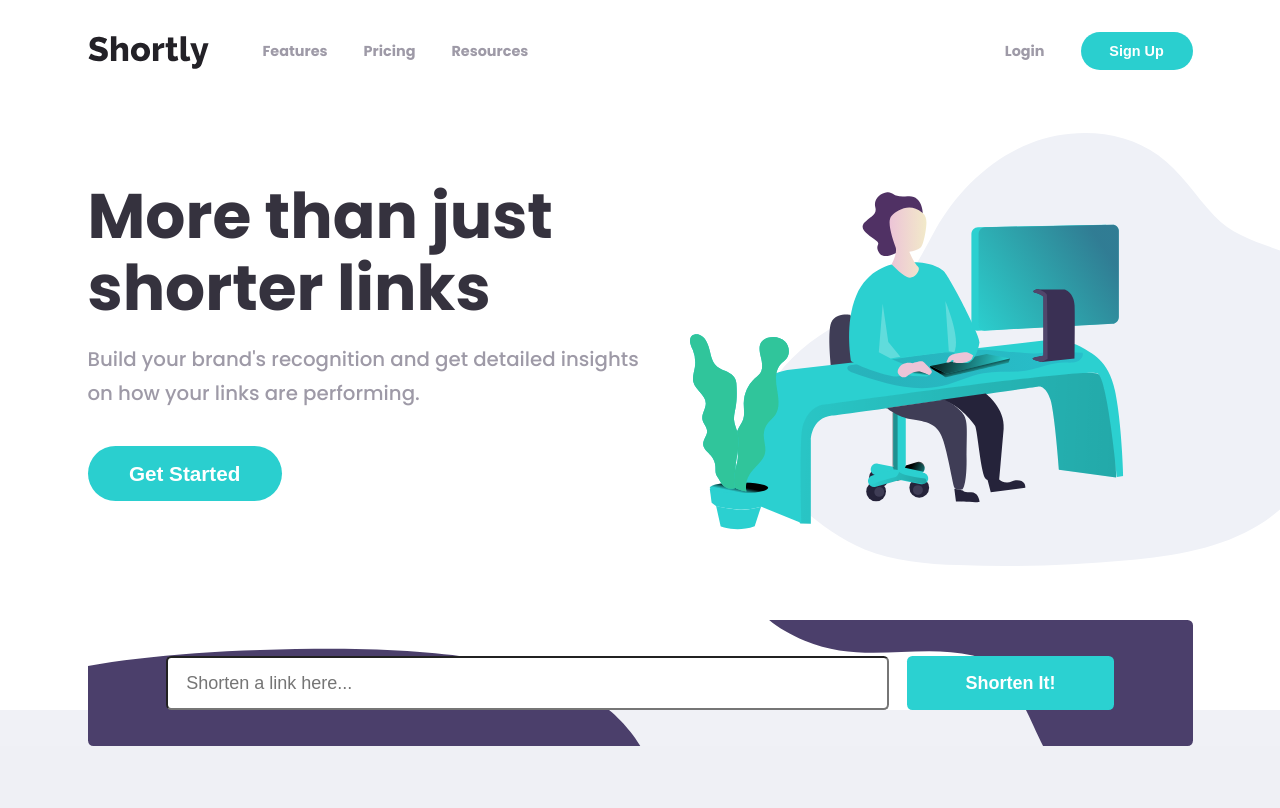
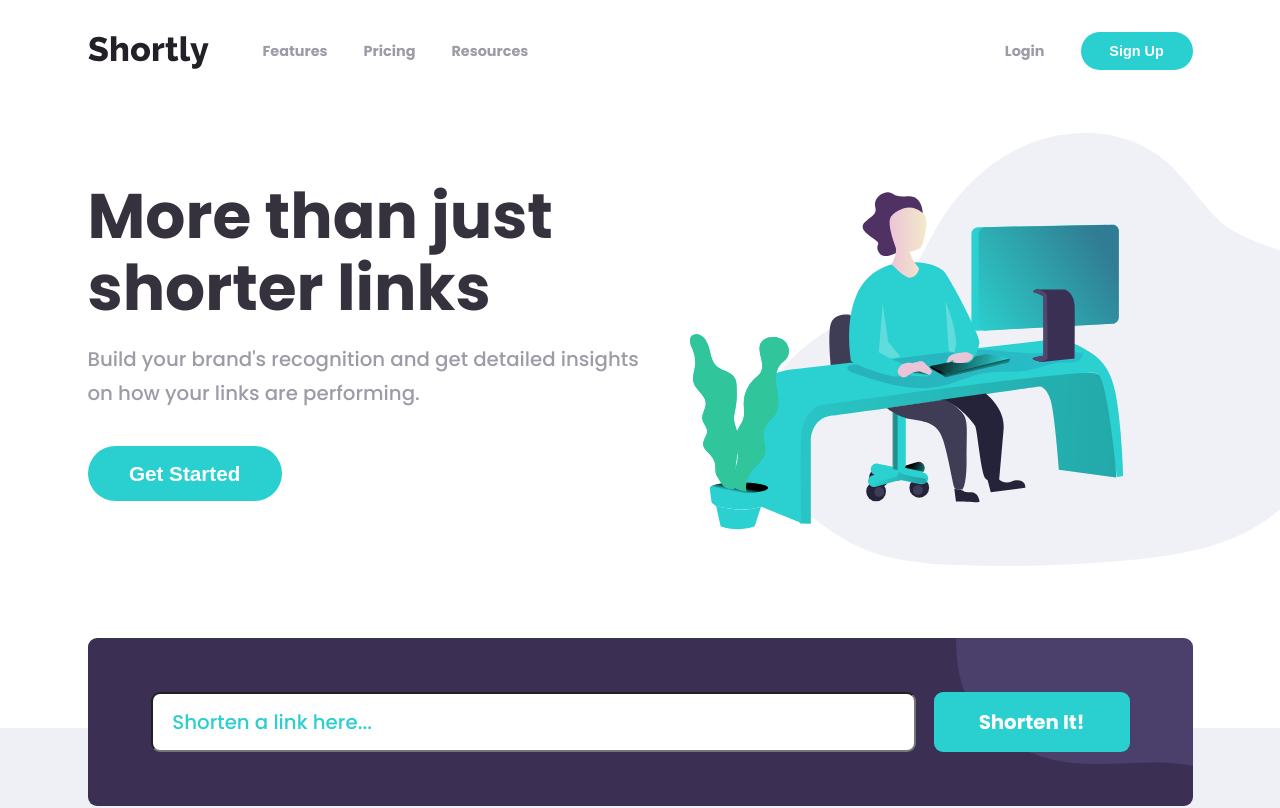
Before and after one commit to xs30snw/FEM_url-shortening-api-master, a React (Create React App) app: page / in a window 1280 px wide. Shown: the top 808 px of the page. Built offline with nearby package versions, Linux system fonts and the light colour scheme.

Commit message:
New responsive Shortener

```diff
--- a/src/components/features/Features.css
+++ b/src/components/features/Features.css
@@ -1,6 +1,5 @@
 .features {
     background-color: var(--col-features-bg);
-    padding-top: 5rem;
     padding-bottom: 4.5rem;
 }
 
@@ -141,7 +140,6 @@
     }
 
     .features {
-        padding-top: 7rem;
         padding-bottom: 7rem;
     }
 
--- a/src/components/footer/Footer.css
+++ b/src/components/footer/Footer.css
@@ -34,6 +34,9 @@
     display: flex;
     justify-content: center;
     column-gap: 1.25rem;
+}
+
+.footer__social-icons a {
     transition: .15s;
 }
 
--- a/src/components/hero/Hero.css
+++ b/src/components/hero/Hero.css
@@ -8,7 +8,7 @@
     row-gap: 2rem;
     align-items: center;
     padding-top: 1rem;
-    padding-bottom: 2rem;
+    padding-bottom: 7rem;
 }
 
 .hero__img {
@@ -67,7 +67,7 @@
         justify-content: flex-end;
         width: max-content;
         padding-top: 3rem;
-        padding-bottom: 3rem;
+        padding-bottom: 9rem;
         column-gap: 1.5rem;
     }
 
@@ -95,9 +95,6 @@
 @media (min-width:1150px) {
     .hero {
         margin-left: calc((100vw - 1150px)/2);
-        padding-top: 3rem;
-        padding-bottom: 3rem;
-        column-gap: 1.5rem;
     }
 
     .hero__img {
--- a/src/components/shortener/Shortener.css
+++ b/src/components/shortener/Shortener.css
@@ -1,159 +1,185 @@
 .shortener {
-    background-color: #F0F1F6;
+    background-color: hsl(230, 25%, 95%);
 }
 
-.shortener > * {
+.shortener > .container {
     position: relative;
     z-index: 2;
+    top: -5rem;
+
+    display: flex;
+    flex-direction: column;
+    row-gap: 1.5rem;
 }
 
-.shortener::before {
-    display: block;
-    content: "";
-    position: absolute;
-    width: 100%;
-    height: 5rem;
-    z-index: 1;
-    background-color: white;
-}
 
-.shortenerForm {
-    background-color: var(--dark-blue);
-    background-image: url("./bg-shorten-mobile.svg");
+/* ------------------------ */
+/* SHORTENER FORM           */
+/* ------------------------ */
+
+.shortener__form {
+    background-color: var(--col-primary-2);
+    background-image: url("../../media/bg-shorten-mobile.svg");
     background-repeat: no-repeat;
     background-size: auto;
     background-position: right top;
 
-    padding: 1rem;
-    border-radius: .3rem;
+    padding: 1.5rem;
+    border-radius: .5rem;
     display: flex;
     flex-direction: column;
 }
 
-.shortenerItem {
+#shortener__input::placeholder {
+    color: var(--col-primary-1);
+}
+
+#shortener__input,
+.shortener__submit {
+    height: 3em;
+    font-size: .9rem;
+    font-family: inherit;
+    padding: 0 1em;
+    border-radius: .25rem;
+}
+
+.shortener__submit {
+    margin-top: 1rem;
+}
+
+#shortener__lbl-error {
+    color: var(--col-secondary);
+    font-size: .7rem;
+    font-style: italic;
+    margin-top: .5rem;
+}
+
+
+/* ------------------------ */
+/* SHORTENER ITEM           */
+/* ------------------------ */
+
+.shortener__item {
     display: flex;
     flex-direction: column;
     background-color: white;
     border-radius: .3rem;
-    margin-top: 1rem;
 }
 
-.shortenerItem > hr {
+.shortener__item > hr {
     opacity: 0.1;
 }
 
-.shortenerItem > p {
-    margin: 1rem;
+.shortener__item > p {
+    margin: .75rem 1rem;
     border-radius: .3rem;
+
+    font-size: .9rem;
+    white-space: nowrap;
+    overflow: hidden;
+    text-overflow: ellipsis;
 }
 
-.shortenerItem > p:last-of-type {
-    color: #2BD1D1;
+.shortener__item > p:last-of-type {
+    color: var(--col-primary-1);
 }
 
-.shortenerItem > button {
-    color: white;
-    font-weight: bold;
-    border: none;
-    background-color: #2BD1D1;
-    cursor: pointer;
+.shortener__item__btn-copy {
     margin: 0 1rem 1rem 1rem;
+    background-color: var(--col-primary-1);
+    border-radius: .25rem;
+    font-size: .9rem;
 }
 
-.shortenerForm > input,
-.shortenerForm > button {
-    height: 3rem;
-    font-size: 1rem;
-    padding: 0 1rem;
-    border-radius: .3rem;
-}
 
-.shortenerItem > button {
-    height: 2.5em;
-    font-size: .9rem;
-    border-radius: .3rem;
-}
-
-.shortenerForm > button {
-    color: white;
-    font-weight: bold;
-    border: none;
-    background-color: #2BD1D1;
-    cursor: pointer;
-
-    margin-top: 1rem;
-}
-
-.shortenerForm > button:hover,
-.shortenerItem > button:hover {
-    background-color: #9BE3E2;
-}
-
-.shortenerLabel {
-    color: #E6686B;
-    font-style: italic;
-    margin-top: .5rem;
-}
+/* ------------------------ */
+/* QUERIES                  */
+/* ------------------------ */
 
 @media (min-width:376px) {
     .shortenerForm {
-        background-image: url("./bg-shorten-desktop.svg");
+        background-image: url("../../media/bg-shorten-desktop.svg");
         background-repeat: no-repeat;
         background-size: cover;
     }
 }
 
 @media (min-width:900px) {
-    .shortenerForm {
-        padding: 2rem;
+    .shortener__form {
+        position: relative;
+
+        padding: 3rem 3.5rem;
         flex-direction: row;
-        justify-content: center;
         column-gap: 1rem;
-        position: relative;
     }
 
-    .shortenerLabel {
-        position: absolute;
-        left: 10%;
-        top: 5rem;
+    #shortener__input,
+    .shortener__submit {
+        border-radius: .5rem;
     }
 
-    .shortenerInput {
-        flex: 0 0 70%;
+    #shortener__input,
+    .shortener__submit,
+    .shortener__item > p {
+        font-size: 1rem;
     }
 
-    .shortenerSubmit {
-        margin: 0 !important;
-        flex: 0 0 20%;
+    #shortener__lbl-error {
+        position: absolute;
+        left: 3.5rem;
+        top: 6rem;
     }
 
-    .shortenerItem {
+    #shortener__input {
+        flex-grow: 1;
+    }
+
+    .shortener__submit {
+        margin: 0 !important;
+        flex-basis: 20%;
+    }
+
+    .shortener__item {
         flex-direction: row;
         justify-content: space-between;
         column-gap: 1rem;
-        padding: 1rem;
+        padding: 1rem 1.5rem 1rem 2rem;
         align-items: baseline;
     }
 
-    .shortenerItem > * {
+    .shortener__item > * {
         margin: 0 !important;
         align-self: center;
     }
 
-    .shortenerItem > p:first-of-type {
+    .shortener__item > p:first-of-type {
         flex: 1 1 40%;
     }
 
-    .shortenerItem > p:last-of-type {
+    .shortener__item > p:last-of-type {
         flex: 0 1 40%;
         text-align: right;
     }
 
-    .shortenerItem > button {
-        flex: 0 1 10%;
+    .shortener__item__btn-copy {
+        flex: 0 0 10%;
+        padding-left: 1rem;
+        padding-right: 1rem;
     }
 
-    .shortenerItem > hr {
+    .shortener__item > hr {
         display: none;
     }
 }
+
+@media (min-width:1150px) {
+    #shortener__input,
+    .shortener__submit,
+    .shortener__item > p {
+        font-size: 1.1rem;
+    }
+
+    #shortener__lbl-error {
+        top: 6.25rem;
+    }
+}
--- a/src/components/shortener/Shortener.js
+++ b/src/components/shortener/Shortener.js
@@ -14,15 +14,16 @@ export class Shortener extends React.Component {
         e.preventDefault();
 
         const items = this.state.items.slice();
-        const shortenInput = document.getElementById('shortenInput');
+        const shortenerInput = document.getElementById('shortener__input');
+        const labelError = document.getElementById('shortener__lbl-error');
 
-        fetch('https://api.shrtco.de/v2/shorten?url=' + shortenInput.value)
+        fetch('https://api.shrtco.de/v2/shorten?url=' + shortenerInput.value)
             .then(response => {
                 // Handle response status beyond 200-299
                 if (!response.ok) {
                     throw new Error('The fetch response is not ok');
                 };
-                response.json();
+                return response.json();
             })
             .then(data => {
                 // Http input validation heuristic
@@ -39,18 +40,18 @@ export class Shortener extends React.Component {
                 // Add next shortened link to Shortener item list
                 this.setState({
                     items: items.concat([{
-                        input: shortenInput.value,
-                        output: data?.result?.full_short_link,
+                        input: shortenerInput.value,
+                        output: output,
                     }]),
                 })
 
                 // Hide error label, is successful
-                const labelError = document.getElementById('labelError');
+                shortenerInput.classList.remove('input--error');
                 labelError.classList.add('hide');
             })
             .catch(error => {
                 // Show error label, is erroneus
-                const labelError = document.getElementById('labelError');
+                shortenerInput.classList.add('input--error');
                 labelError.classList.remove('hide');
                 console.log(error);
             });
@@ -72,16 +73,17 @@ export class Shortener extends React.Component {
         return (
             <section className="shortener">
                 <div className="container">
-                    <form className="shortenerForm"
-                          onSubmit={(e) => this.handleClick(e)}
-                    >
-                        <input type="text" id="shortenInput" name="shortenInput" className="shortenerInput" placeholder="Shorten a link here..." />
-                        <label
-                            id="labelError"
-                            htmlFor="shortenInput"
-                            className="shortenerLabel hide"
-                        >Please add a link</label>
-                        <button type="submit" className="shortenerSubmit">Shorten It!</button>
+                    <form className="shortener__form"
+                          onSubmit={(e) => this.handleClick(e)}>
+
+                        <input type="text" id="shortener__input" name="shortener__input" placeholder="Shorten a link here..." />
+
+                        <label id="shortener__lbl-error"
+                               htmlFor="shortener__input"
+                               className="hide">Please add a link</label>
+
+                        <button type="submit" className="shortener__submit btn-primary">Shorten It!</button>
+
                     </form>
                     {shortenerItems}
                 </div>
@@ -90,4 +92,4 @@ export class Shortener extends React.Component {
     }
 }
 
-export default Shortener
+export default Shortener;
--- a/src/components/shortener/ShortenerItem.js
+++ b/src/components/shortener/ShortenerItem.js
@@ -5,11 +5,13 @@ function ShortenerItem(props) {
     const [text, setText] = useState('');
 
     function copyLink (e) {
-        const shortenerItemButtons = document.getElementsByClassName('shortenerItemButton');
+        // Remove copied styles from all the buttons
+        const shortenerItemButtons = document.getElementsByClassName('shortener__item__btn-copy');
         for (let button of shortenerItemButtons) {
             button.classList.remove('copied');
             button.innerHTML = 'Copy';
         };
+        // Add copied styles to the current button
         const shortenerItemOutput = e.target.parentNode.querySelector('p:last-of-type');
         setText(shortenerItemOutput.innerHTML);
         e.target.classList.add('copied');
@@ -17,13 +19,14 @@ function ShortenerItem(props) {
     }
 
     return (
-        <div className="shortenerItem">
+        <div className='shortener__item'>
             <p>{props.linkInput}</p>
             <hr />
-            <p className="shortenerItemOutput">{props.linkOutput}</p>
+            <p className='shortener__item__output'>{props.linkOutput}</p>
+
             <CopyToClipboard text={text}>
                 <button
-                    className='shortenerItemButton'
+                    className='btn-primary shortener__item__btn-copy'
                     onClick={(e) => copyLink(e)}
                 >Copy</button>
             </CopyToClipboard>
@@ -31,4 +34,4 @@ function ShortenerItem(props) {
     )
 }
 
-export default ShortenerItem
+export default ShortenerItem;
--- a/src/media/IconMobileMenu.js
+++ b/src/media/IconMobileMenu.js
@@ -1,6 +1,6 @@
 function IconMobileMenu(props) {
     return (
-        <svg alt={props.alt} onClick={props.onClick} aria-hidden="true" focusable="false" data-prefix="fas" data-icon="bars" class={props.className} role="img" xmlns="http://www.w3.org/2000/svg" viewBox="0 0 448 512">
+        <svg alt={props.alt} onClick={props.onClick} aria-hidden="true" focusable="false" data-prefix="fas" data-icon="bars" className={props.className} role="img" xmlns="http://www.w3.org/2000/svg" viewBox="0 0 448 512">
             <path fill="currentColor" d="M16 132h416c8.837 0 16-7.163 16-16V76c0-8.837-7.163-16-16-16H16C7.163 60 0 67.163 0 76v40c0 8.837 7.163 16 16 16zm0 160h416c8.837 0 16-7.163 16-16v-40c0-8.837-7.163-16-16-16H16c-8.837 0-16 7.163-16 16v40c0 8.837 7.163 16 16 16zm0 160h416c8.837 0 16-7.163 16-16v-40c0-8.837-7.163-16-16-16H16c-8.837 0-16 7.163-16 16v40c0 8.837 7.163 16 16 16z"></path>
         </svg>
     )
```
Also changed, not shown: src/index.css (+6 -16 lines), src/media/bg-shorten-desktop.svg (renamed from src/components/shortener/bg-shorten-desktop.svg), src/media/bg-shorten-mobile.svg (renamed from src/components/shortener/bg-shorten-mobile.svg).
